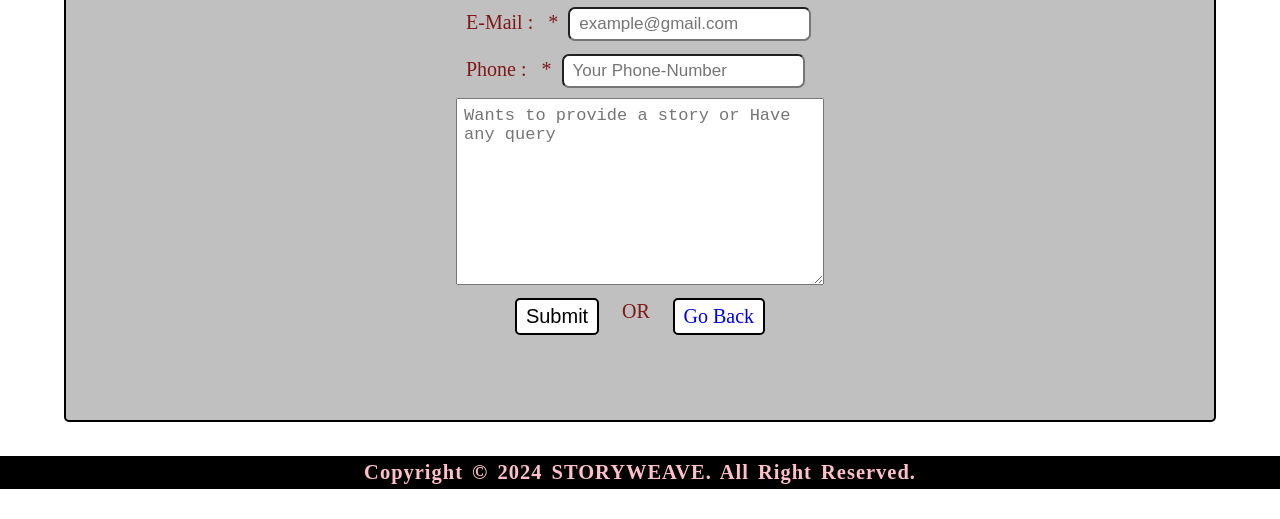
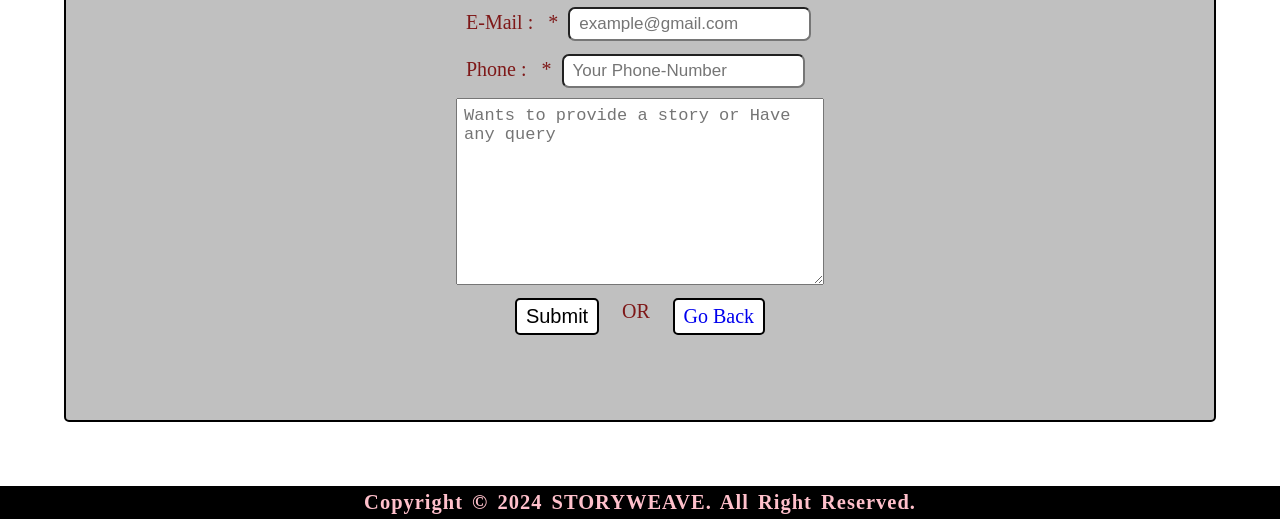
Before and after one commit to khushi-varshney/Storyteller-Application, a plain HTML site: page aboutandContact/contact.html in a window 1280 px wide. Shown: the part 311-830 px from the top of the page. Before the commit the page ends 800 px from the top, so only its background shows below. Drawn offline with Linux system fonts and the light colour scheme.

Commit message:
ADD some features

```diff
--- a/aboutandContact/contact.css
+++ b/aboutandContact/contact.css
@@ -102,8 +102,8 @@ footer {
   word-spacing: 3px;
   letter-spacing: 1px;
   padding: 5px 0px;
-  bottom: 0px;
-  position: absolute;
+  /* bottom: 0px;
+  position: absolute; */
   width: 100%;
 }
 /* @media screen and (max-width:399px){
```
